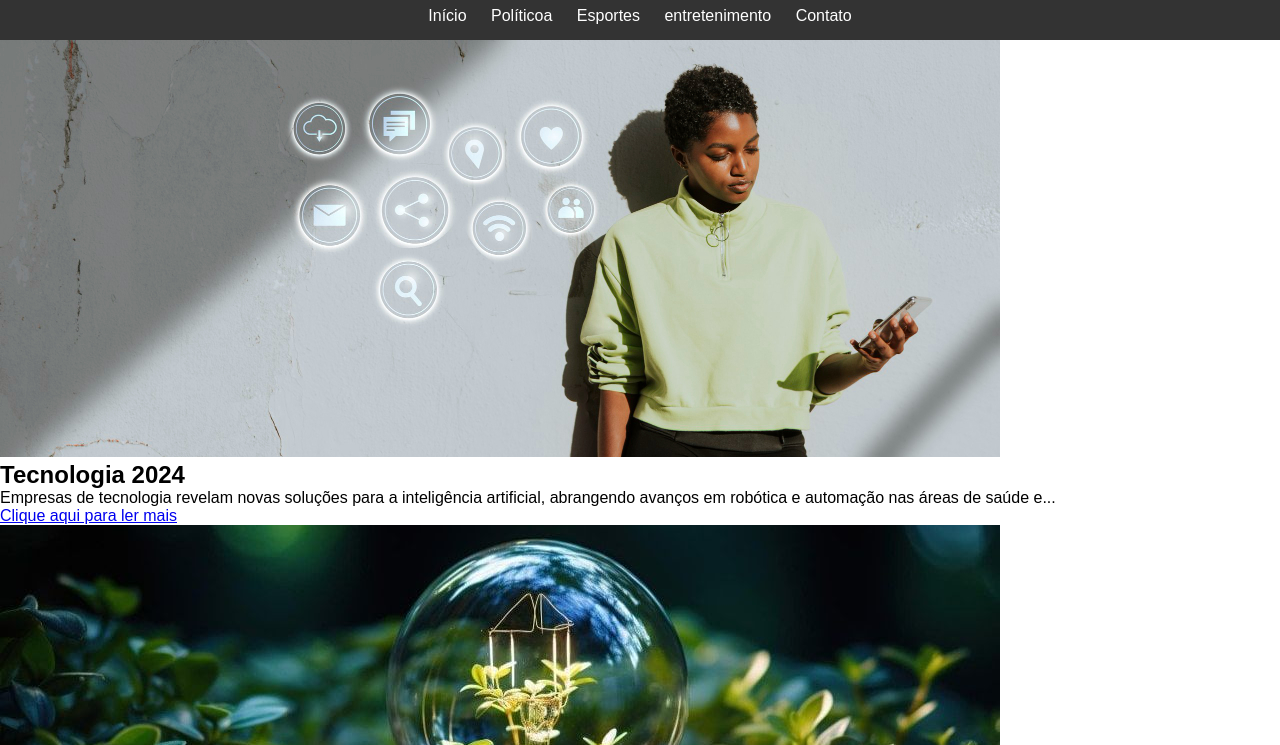
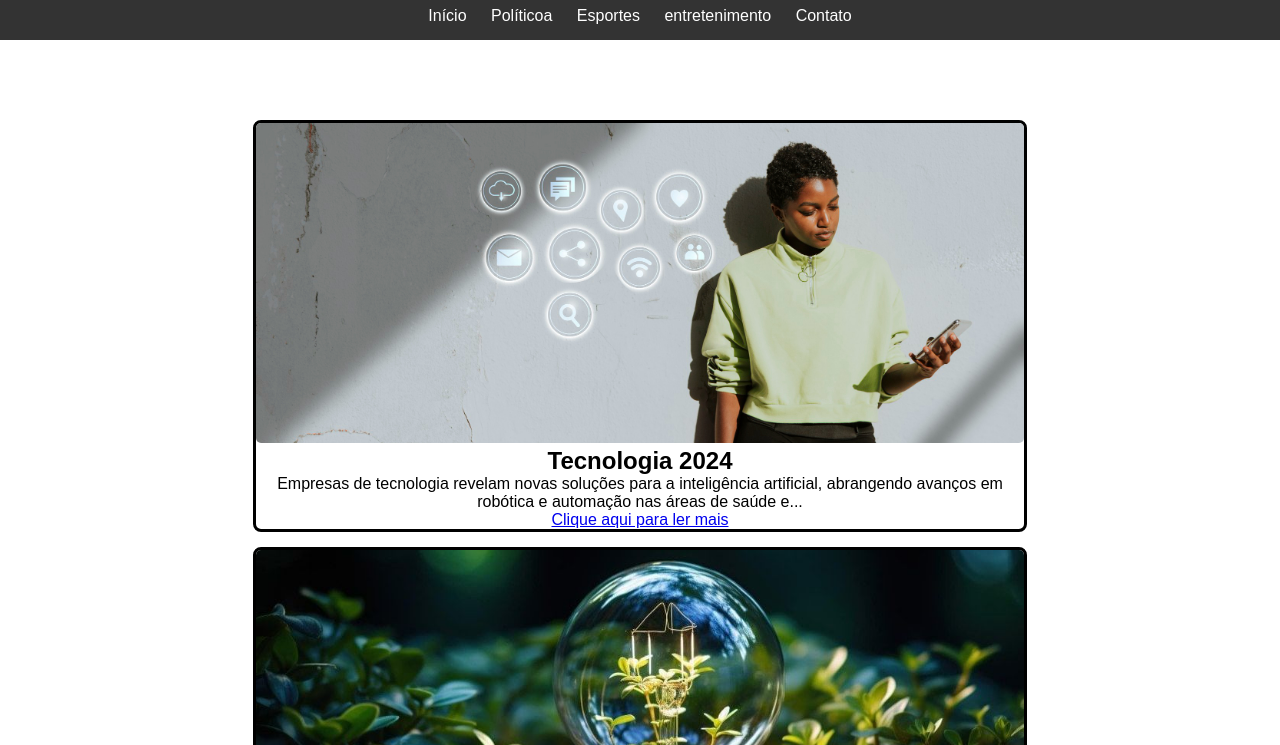
Before and after one commit to eilincoln/jornal-diario, a plain HTML site: page index.html in a window 1280 px wide. Shown: the part 55-800 px from the top of the page. Drawn offline with Linux system fonts and the light colour scheme.

Commit message:
adicionando estilos no container principal + noticias

```diff
--- a/styles.css
+++ b/styles.css
@@ -21,5 +21,25 @@ body {
 .topo div a {
     color: #fff;
     text-decoration: none;
-    margin: 0px 10px ;
+    margin: 0px 10px;
 }
+
+.container-principal {
+    width: 100%;
+    padding: 80px 0px;
+}
+
+.container-noticia {
+    width: 90%;
+    max-width: 768px;
+    background-color: #fff;
+    text-align: center;
+    border-radius: 8px;
+    border: 3px solid black;
+    margin: 0 auto 15px;
+}
+
+.container-noticia img {
+    width: 100%;
+    border-radius: 5px;
+}
```
